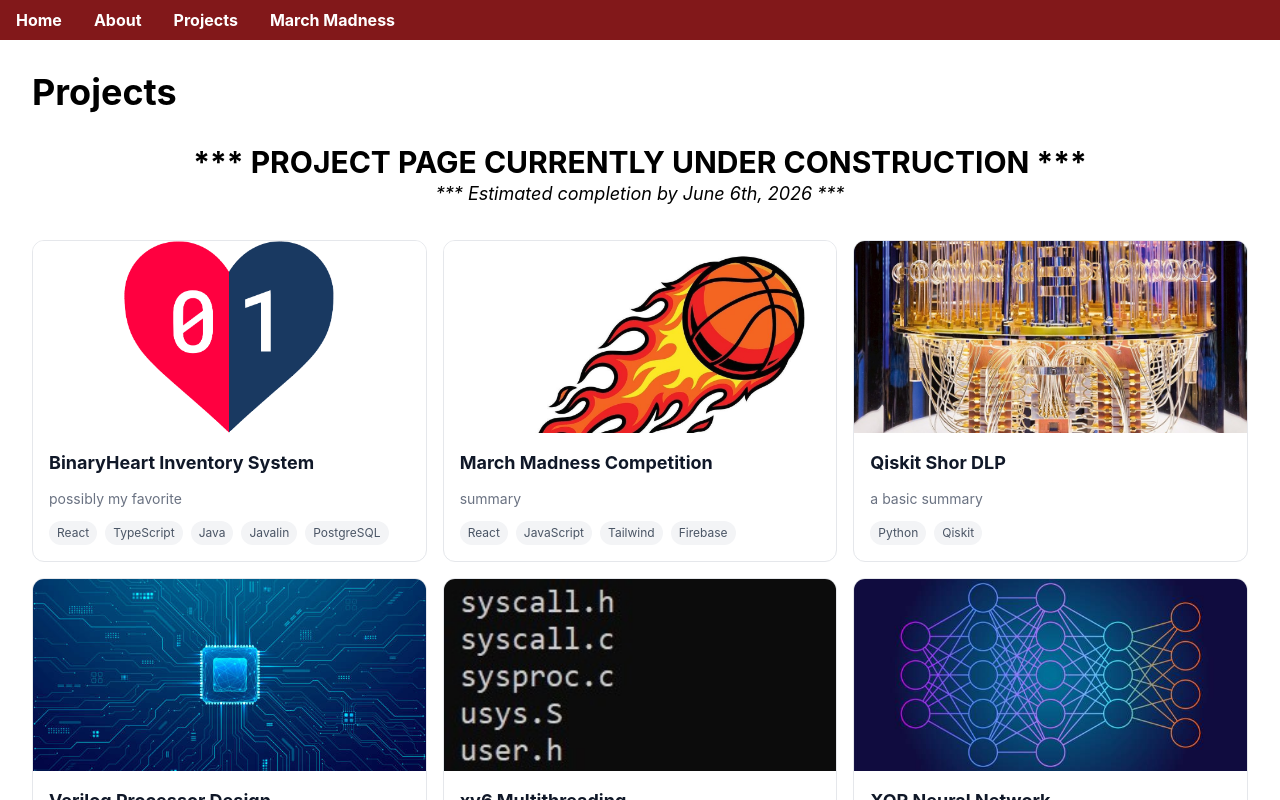
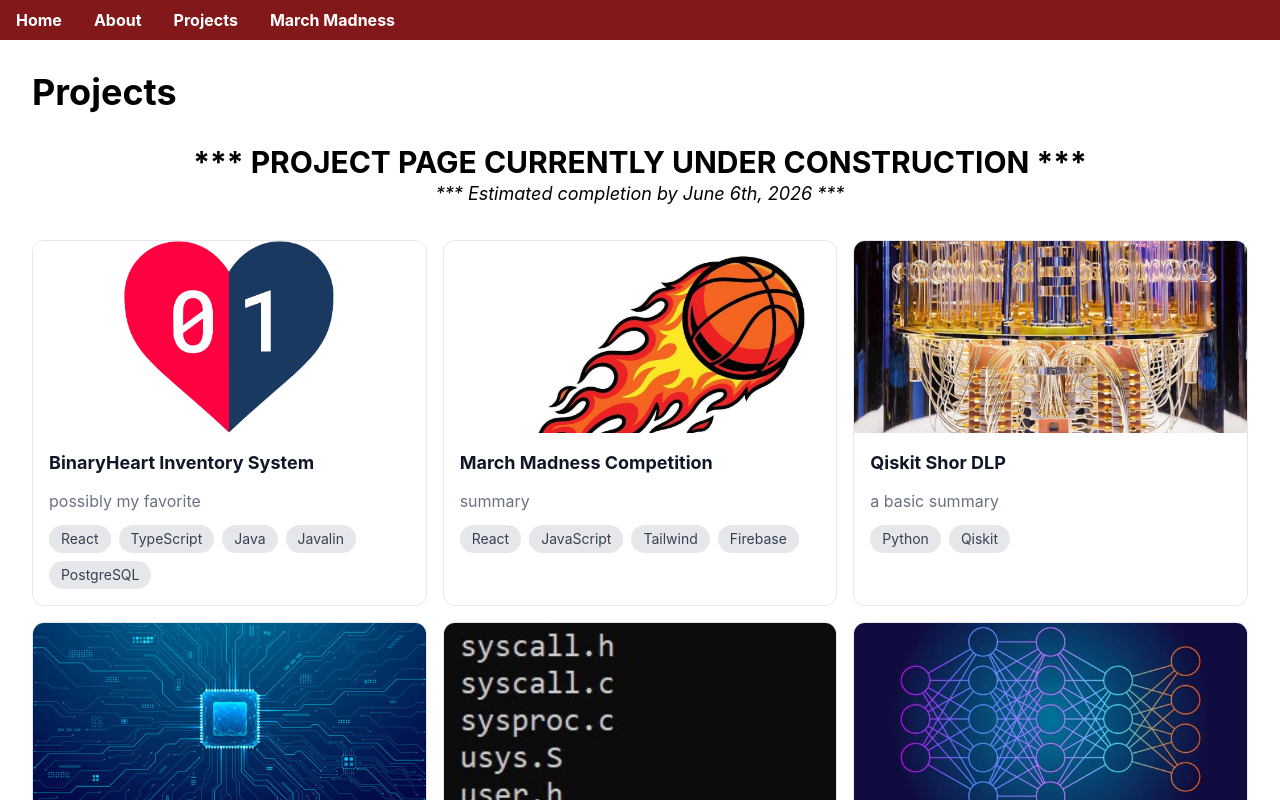
Before and after one commit to rhit-lucasja/personal-site, a React (Vite) app: page /projects in a window 1280 px wide. Shown: the top 800 px of the page. Built offline with nearby package versions, Linux system fonts and the light colour scheme; no server answers.

Commit message:
styling changes to modal to make more consistent with rest of site

```diff
--- a/src/components/ProjectCard.jsx
+++ b/src/components/ProjectCard.jsx
@@ -17,11 +17,11 @@ const ProjectCard = ({ project, onClick }) => {
             {/* content */}
             <div className="p-4 space-y-3">
                 <h2 className="text-lg font-bold text-gray-900">{title}</h2>
-                <p className="text-sm text-gray-500 line-clamp-2">{summary}</p>
+                <p className="text-md text-gray-500 line-clamp-2">{summary}</p>
                 {tech.length > 0 && (
                     <div className="flex flex-wrap gap-2">
                         {tech.map(t => (
-                            <span key={t} className="text-xs bg-gray-100 text-gray-600 px-2 py-1 rounded-full">
+                            <span key={t} className="text-sm bg-gray-200 text-gray-700 px-3 py-1 rounded-full">
                                 {t}
                             </span>
                         ))}
--- a/src/components/ProjectModal.jsx
+++ b/src/components/ProjectModal.jsx
@@ -35,7 +35,7 @@ const ProjectModal = ({ project, onClose }) => {
                             {title}
                         </h2>
                     </div>
-                    <button onClick={onClose} className="text-gray-400 hover:text-gray-700 transition-colors text-3xl cursor-pointer">
+                    <button onClick={onClose} className="text-gray-400 hover:text-red-900 transition-colors text-3xl cursor-pointer">
                         &times;
                     </button>
                 </div>
@@ -51,10 +51,10 @@ const ProjectModal = ({ project, onClose }) => {
                                 {/* control arrows */}
                                 {hasMultipleImages && (
                                     <>
-                                        <button onClick={prevImage} className="absolute left-2 top-1/2 -translate-y-1/2 bg-black/40 hover:bg-black/60 text-white rounded-full w-8 h-8 flex items-center justify-center transition-colors">
+                                        <button onClick={prevImage} className="absolute left-2 top-1/2 -translate-y-1/2 bg-black/40 hover:bg-red-900/80 text-white rounded-full w-8 h-8 flex items-center justify-center transition-colors cursor-pointer">
                                             &#11164;
                                         </button>
-                                        <button onClick={nextImage} className="absolute right-2 top-1/2 -translate-y-1/2 bg-black/40 hover:bg-black/60 text-white rounded-full w-8 h-8 flex items-center justify-center transition-colors">
+                                        <button onClick={nextImage} className="absolute right-2 top-1/2 -translate-y-1/2 bg-black/40 hover:bg-red-900/80 text-white rounded-full w-8 h-8 flex items-center justify-center transition-colors cursor-pointer">
                                             &#11166;
                                         </button>
                                     </>
@@ -86,7 +86,7 @@ const ProjectModal = ({ project, onClose }) => {
                             </h3>
                             <div className="flex flex-wrap gap-2">
                                 {tech.map(t => (
-                                    <span key={t} className="text-xs bg-gray-100 text-gray-600 px-2 py-1 rounded-full">
+                                    <span key={t} className="text-sm bg-gray-200 text-gray-700 px-3 py-1 rounded-full">
                                         {t}
                                     </span>
                                 ))}
--- a/src/data/projectData.js
+++ b/src/data/projectData.js
@@ -106,7 +106,7 @@ export const projects = [
         title: 'Rose Bonfir (Oct-Nov 2024)',
         summary: 'An object-oriented arcade game based on Jetpac (1983)',
         description: 'Rose Bonfir, a Rose-Hulman-themed spinoff developed by myself, Nakul Mital, and Xingzhao An, puts you in control of Rosie, the beloved mascot, who must use her jetpack to pick up pallets and fuel for the iconic homecoming bonfire. Along the way, she must avoid and disable enemy drones by hacking them with binary code.',
-        feature: 'My favorite additional feature was the Level Editor, which lets the user place Rosie, the bonfire, and multiple platforms in a custom layout. Users can then save, load, and play their custom levels from the level selection menu.',
+        feature: 'My favorite additional feature was the Level Editor, which lets users arrange the bonfire, Rosie, and multiple platforms into a custom layout. Users can then save, load, and play their custom levels from the level selection menu.',
         design: null,
         results: null,
         tech: ['Java', 'Swing'],
```
